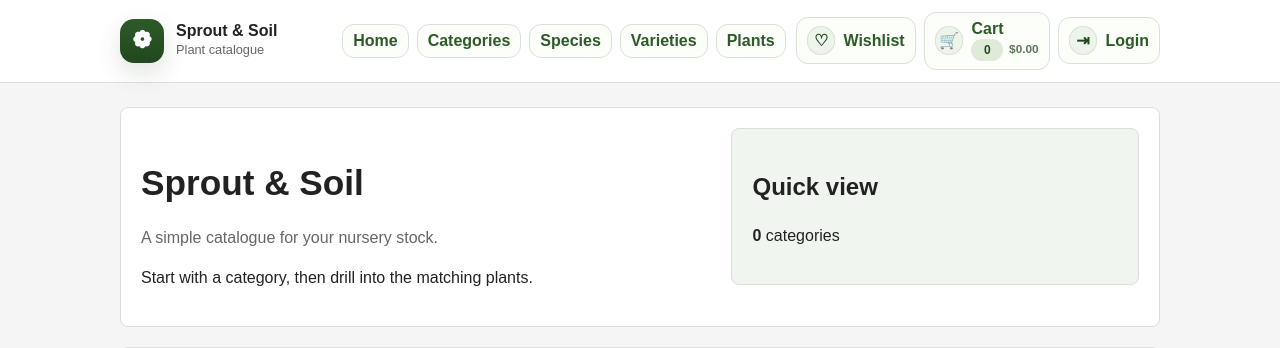
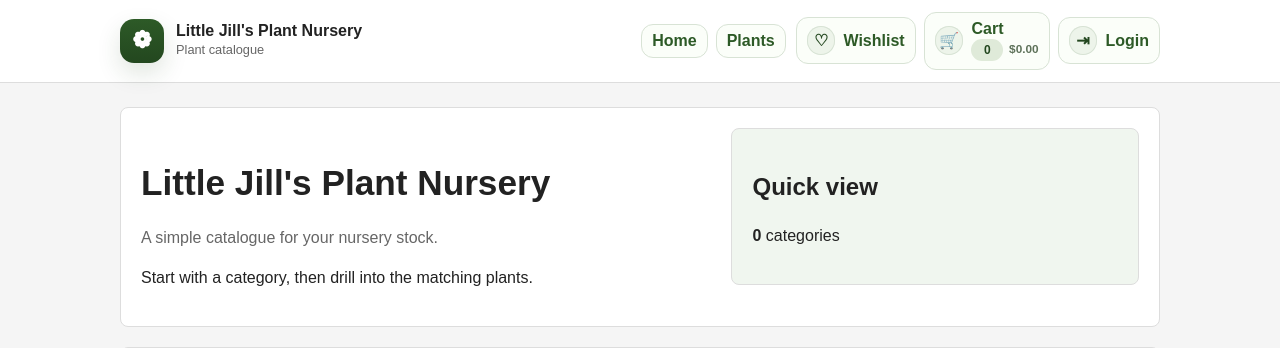
Before and after one commit to rowanjames04/SDS-Plant-Nursery, a Flask app: page / in a window 1280 px wide. Shown: the top 348 px of the page. Run offline with Flask 3, Linux system fonts and the light colour scheme; data that the repository does not hold is empty.

Commit message:
fix: rename all references of the name of the website to the correct name

```diff
--- a/seed_db.py
+++ b/seed_db.py
@@ -58,7 +58,7 @@ VARIETY_SEEDS = [
 
 USER_SEEDS = [
     {
-        "email": "staff@sproutsoil.com",
+        "email": "staff@littlejillsplantnursery.com",
         "full_name": "Nursery Staff",
         "password": "staff123",
         "is_staff": True,
--- a/templates/Home.html
+++ b/templates/Home.html
@@ -3,7 +3,7 @@
 <head>
     <meta charset="UTF-8">
     <meta name="viewport" content="width=device-width, initial-scale=1.0">
-    <title>Sprout & Soil</title>
+    <title>Little Jill's Plant Nursery</title>
     <link rel="stylesheet" href="{{ url_for('static', filename='styles.css') }}">
 </head>
 <body>
@@ -12,7 +12,7 @@
     <main class="container">
         <section class="card hero">
             <div>
-                <h1>Sprout &amp; Soil</h1>
+                <h1>Little Jill's Plant Nursery</h1>
                 <p class="muted">A simple catalogue for your nursery stock.</p>
                 <p>Start with a category, then drill into the matching plants.</p>
             </div>
--- a/templates/Login.html
+++ b/templates/Login.html
@@ -3,7 +3,7 @@
 <head>
     <meta charset="UTF-8">
     <meta name="viewport" content="width=device-width, initial-scale=1.0">
-    <title>Nursery Login | Sprout & Soil</title>
+    <title>Nursery Login | Little Jill's Plant Nursery</title>
     <link rel="stylesheet" href="{{ url_for('static', filename='styles.css') }}">
 </head>
 <body>
--- a/templates/Register.html
+++ b/templates/Register.html
@@ -3,7 +3,7 @@
 <head>
     <meta charset="UTF-8">
     <meta name="viewport" content="width=device-width, initial-scale=1.0">
-    <title>Register | Sprout & Soil</title>
+    <title>Register | Little Jill's Plant Nursery</title>
     <link rel="stylesheet" href="{{ url_for('static', filename='styles.css') }}">
 </head>
 <body>
--- a/templates/_header.html
+++ b/templates/_header.html
@@ -5,7 +5,7 @@
                 <span class="icon-glyph icon-glyph--brand">❁</span>
             </span>
             <span class="brand-text">
-                <span class="brand-name">Sprout &amp; Soil</span>
+                <span class="brand-name">Little Jill's Plant Nursery</span>
                 <small>Plant catalogue</small>
             </span>
         </a>
@@ -13,15 +13,6 @@
             <nav class="site-nav site-nav--primary">
                 <a class="nav-button" href="{{ url_for('home') }}">
                     <span>Home</span>
-                </a>
-                <a class="nav-button" href="{{ url_for('categories_index') }}">
-                    <span>Categories</span>
-                </a>
-                <a class="nav-button" href="{{ url_for('species_index') }}">
-                    <span>Species</span>
-                </a>
-                <a class="nav-button" href="{{ url_for('varieties_index') }}">
-                    <span>Varieties</span>
                 </a>
                 <a class="nav-button" href="{{ url_for('plants_index') }}">
                     <span>Plants</span>
--- a/templates/cart.html
+++ b/templates/cart.html
@@ -3,7 +3,7 @@
 <head>
     <meta charset="UTF-8">
     <meta name="viewport" content="width=device-width, initial-scale=1.0">
-    <title>Cart | Sprout & Soil</title>
+    <title>Cart | Little Jill's Plant Nursery</title>
     <link rel="stylesheet" href="{{ url_for('static', filename='styles.css') }}">
 </head>
 <body>
--- a/templates/catalog_detail.html
+++ b/templates/catalog_detail.html
@@ -3,7 +3,7 @@
 <head>
     <meta charset="UTF-8">
     <meta name="viewport" content="width=device-width, initial-scale=1.0">
-    <title>{{ item.name }} | Sprout & Soil</title>
+    <title>{{ item.name }} | Little Jill's Plant Nursery</title>
     <link rel="stylesheet" href="{{ url_for('static', filename='styles.css') }}">
 </head>
 <body>
--- a/templates/catalog_index.html
+++ b/templates/catalog_index.html
@@ -3,7 +3,7 @@
 <head>
     <meta charset="UTF-8">
     <meta name="viewport" content="width=device-width, initial-scale=1.0">
-    <title>{{ title }} | Sprout & Soil</title>
+    <title>{{ title }} | Little Jill's Plant Nursery</title>
     <link rel="stylesheet" href="{{ url_for('static', filename='styles.css') }}">
 </head>
 <body>
--- a/templates/category_detail.html
+++ b/templates/category_detail.html
@@ -3,7 +3,7 @@
 <head>
     <meta charset="UTF-8">
     <meta name="viewport" content="width=device-width, initial-scale=1.0">
-    <title>{{ category.name }} | Sprout & Soil</title>
+    <title>{{ category.name }} | Little Jill's Plant Nursery</title>
     <link rel="stylesheet" href="{{ url_for('static', filename='styles.css') }}">
 </head>
 <body>
--- a/templates/checkout.html
+++ b/templates/checkout.html
@@ -3,7 +3,7 @@
 <head>
     <meta charset="UTF-8">
     <meta name="viewport" content="width=device-width, initial-scale=1.0">
-    <title>Checkout | Sprout & Soil</title>
+    <title>Checkout | Little Jill's Plant Nursery</title>
     <link rel="stylesheet" href="{{ url_for('static', filename='styles.css') }}">
 </head>
 <body>
--- a/templates/plant_detail.html
+++ b/templates/plant_detail.html
@@ -3,7 +3,7 @@
 <head>
     <meta charset="UTF-8">
     <meta name="viewport" content="width=device-width, initial-scale=1.0">
-    <title>{{ plant.common_name }} | Sprout & Soil</title>
+    <title>{{ plant.common_name }} | Little Jill's Plant Nursery</title>
     <link rel="stylesheet" href="{{ url_for('static', filename='styles.css') }}">
 </head>
 <body>
--- a/templates/plants.html
+++ b/templates/plants.html
@@ -3,7 +3,7 @@
 <head>
     <meta charset="UTF-8">
     <meta name="viewport" content="width=device-width, initial-scale=1.0">
-    <title>Plants | Sprout & Soil</title>
+    <title>Plants | Little Jill's Plant Nursery</title>
     <link rel="stylesheet" href="{{ url_for('static', filename='styles.css') }}">
 </head>
 <body>
--- a/templates/profile.html
+++ b/templates/profile.html
@@ -3,7 +3,7 @@
     <head>
         <meta charset="UTF-8">
         <meta name="viewport" content="width=device-width, initial-scale=1.0">
-        <title>Sprout & Soil</title>
+        <title>Little Jill's Plant Nursery</title>
         <link rel="stylesheet" href="{{ url_for('static', filename='styles.css') }}">
     </head>
     <body>
--- a/templates/wishlist.html
+++ b/templates/wishlist.html
@@ -3,7 +3,7 @@
 <head>
     <meta charset="UTF-8">
     <meta name="viewport" content="width=device-width, initial-scale=1.0">
-    <title>Wishlist | Sprout & Soil</title>
+    <title>Wishlist | Little Jill's Plant Nursery</title>
     <link rel="stylesheet" href="{{ url_for('static', filename='styles.css') }}">
 </head>
 <body>
```
